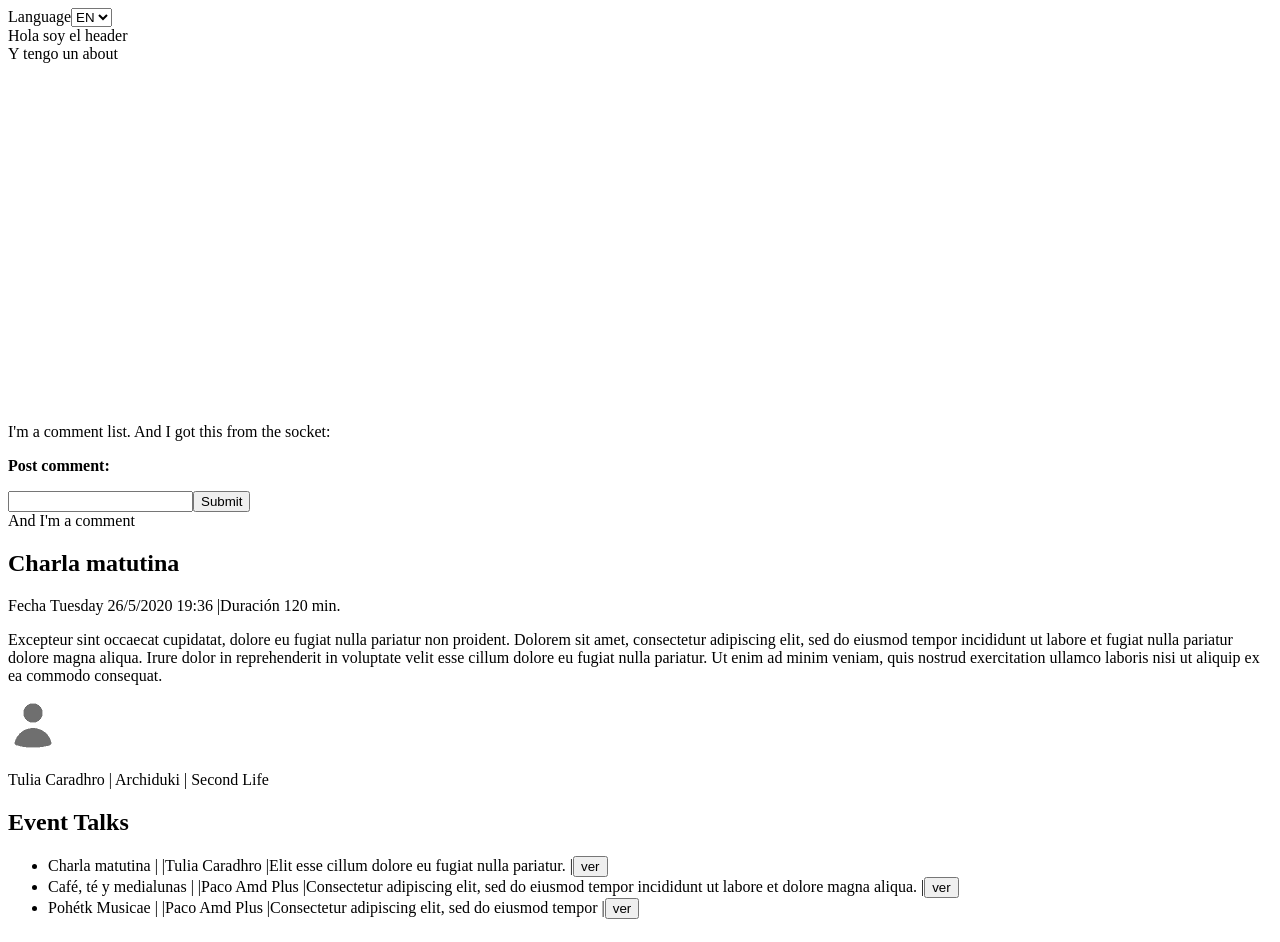
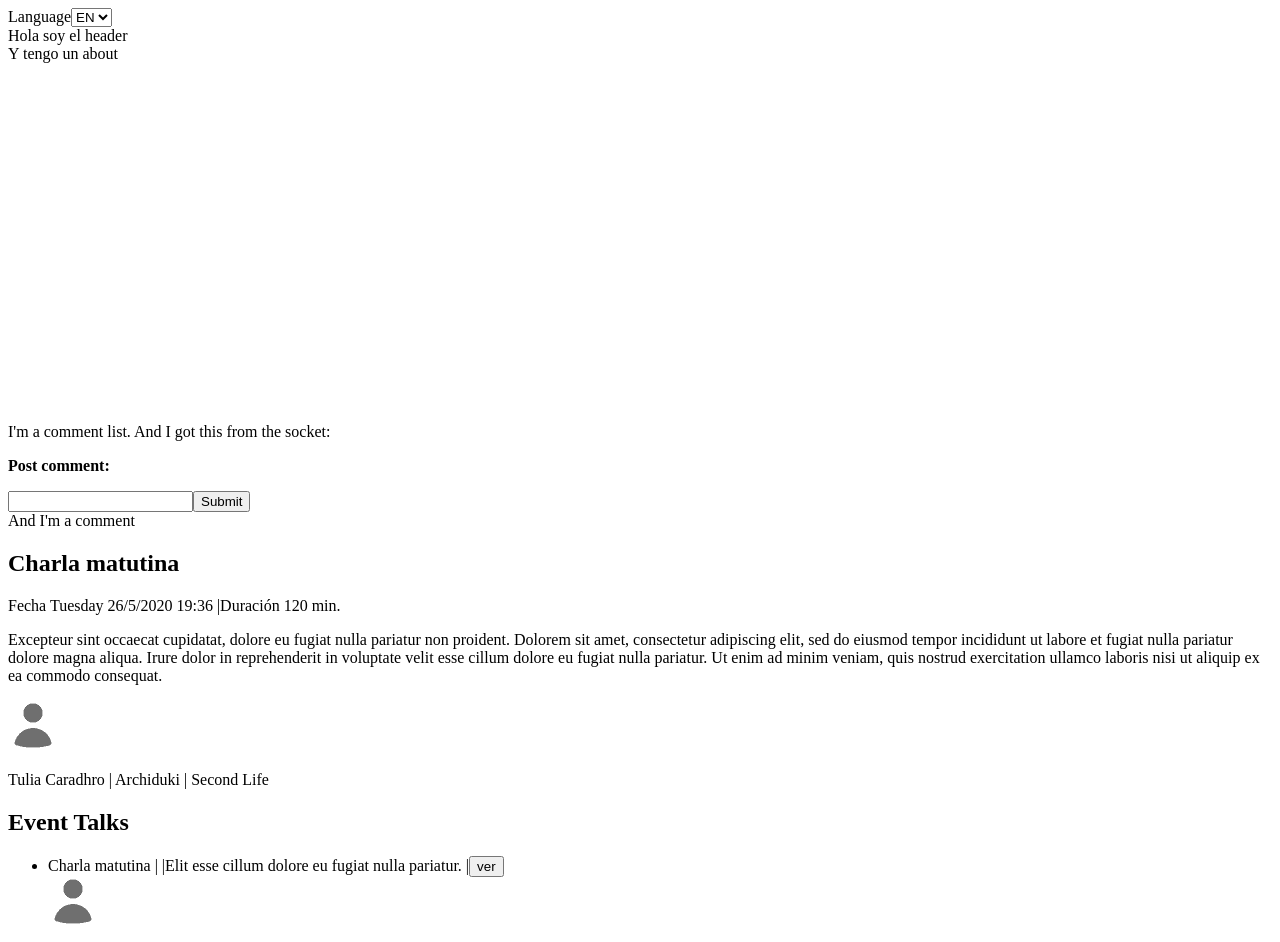
Before and after one commit to nayracoop/e-ver-core, a React (Create React App) app: page / in a window 1280 px wide. Shown: the top 942 px of the page. Built offline with nearby package versions, Linux system fonts and the light colour scheme; no server answers.

Commit message:
one ore more speakers

```diff
--- a/public/index.html
+++ b/public/index.html
@@ -7,7 +7,7 @@
     <meta name="theme-color" content="#000000" />
     <meta
       name="description"
-      content="Web site created using create-react-app"
+      content="Demo for e-ver event"
     />
     <link rel="apple-touch-icon" href="%PUBLIC_URL%/logo192.png" />
     <!--
@@ -24,10 +24,10 @@
       work correctly both with client-side routing and a non-root public URL.
       Learn how to configure a non-root public URL by running `npm run build`.
     -->
-    <title>React App</title>
+    <title>e-ver demo</title>
   </head>
   <body>
-    <noscript>You need to enable JavaScript to run this app.</noscript>
+    <noscript></noscript>
     <div id="root"></div>
     <!--
       This HTML file is a template.
--- a/src/containers/Event.js
+++ b/src/containers/Event.js
@@ -10,7 +10,7 @@ import { talks, sponsors } from "../static-data";
 
 // should be a unique speakers list
 const speakersList = (talks) => {
-  const speakers = talks.map((talk) => talk.speaker);
+  const speakers = talks.map((talk) => talk.speakers).flat();
   return Array.from(new Set(speakers.map(s => s.id)))
     .map(id => {
       return speakers.find(s => s.id === id)
@@ -20,8 +20,6 @@ const speakersList = (talks) => {
 const Event = ({ props }) => {
   const [selectedTalk, setSelectedTalk] = useState(talks[0]);
   const selectTalk = (talk) => setSelectedTalk(talk);
-
-  // console.log(selectedTalk);
 
   return (
     <>
--- a/src/containers/TalkDetails.js
+++ b/src/containers/TalkDetails.js
@@ -11,7 +11,9 @@ const TalkDetails = ({ talk }) => {
         <span>Duración {talk.duration} min.</span>
       </div>
       <p>{talk.details}</p>
-      <Speaker speaker={talk.speaker} />
+      <div>
+        {talk.speakers.map(s => <Speaker speaker={s} />)}
+      </div>
     </section>
   );
 };
--- a/src/containers/TalkSummary.js
+++ b/src/containers/TalkSummary.js
@@ -1,13 +1,16 @@
 import React from "react";
+import Speaker from "./Speaker";
 
-const TalkSummary = ({ onSelectTalk,talk }) => {
+const TalkSummary = ({ onSelectTalk, talk }) => {
   return (
     <div  className="talkSummary">
       <span>{ talk.title }</span> |
       <span>{ talk.datetime }</span> |
-      <span>{ talk.speaker.name }</span> |
       <span>{ talk.summary }</span> |
       <button onClick={() => onSelectTalk(talk)}> ver </button>
+      <div>
+        {talk.speakers.map(s => <Speaker speaker={s} />)}
+      </div>
     </div>
   );
 }
--- a/src/static-data.js
+++ b/src/static-data.js
@@ -16,7 +16,7 @@ export const talks = [
       autoplay: false,
       type: "live",
     },
-    speaker: {
+    speakers: [{
       id: 1,
       name: "Tulia Caradhro",
       bio:
@@ -24,7 +24,7 @@ export const talks = [
       company: "Second Life",
       avatar: "avatar.png",
       role: "Archiduki"
-    },
+    }],
     allowsComments: true,
   },
   {
@@ -42,7 +42,7 @@ export const talks = [
       autoplay: false,
       type: "recording",
     },
-    speaker: {
+    speakers: [{
       id: 2,
       name: "Paco Amd Plus",
       bio:
@@ -50,7 +50,7 @@ export const talks = [
       company: "Third Life",
       avatar: "avatar.png",
       role: "Chief Developer"
-    },
+    }],
     allowsComments: true,
   },
   {
@@ -68,7 +68,8 @@ export const talks = [
       autoplay: false,
       type: "recording",
     },
-    speaker: {
+    speakers: [
+      {
       id: 2,
       name: "Paco Amd Plus",
       bio:
@@ -76,7 +77,17 @@ export const talks = [
       company: "Third Life",
       avatar: "avatar.png",
       role: "Chief Developer"
-    },
+      },
+      {
+        id: 3,
+        name: "Dr Jeff Arzala",
+        bio:
+          "Është një fakt gjerësisht i njohur që lexuesi do të hutohet nga përmbajtja e një faqeje gjatë kohës që shikon dizenjimin. Arsyeja e përdorimit të Lorem Ipsum është sepse ka pak a shumë distribucion normal të gërmave, ndryshe nga përdorimi i 'Përmbajtja këtu, përmbajtja këtu', që e bën të ngjajë me një gjuhë të lexueshme. Shumë aplikacione publikimi dhe editorë tani përdorin Lorem Ipsum si tektin e tyre bazë, dhe një kërkim 'lorem ipsum' do të shfaqë shumë faqe interneti të pambaruara që në vend të përmbajtjes kanë pikërisht tekstin Lorem Ipsum. Shumë versione kanë evoluar gjatë viteve, disa në mënyë kazuale, disa me qëllim (humor dhe gjëra të ngjashme).",
+        company: "The Coop International",
+        avatar: "avatar.png",
+        role: "Sheik"
+      }
+    ],
     allowsComments: true,
   },
 ];
```
